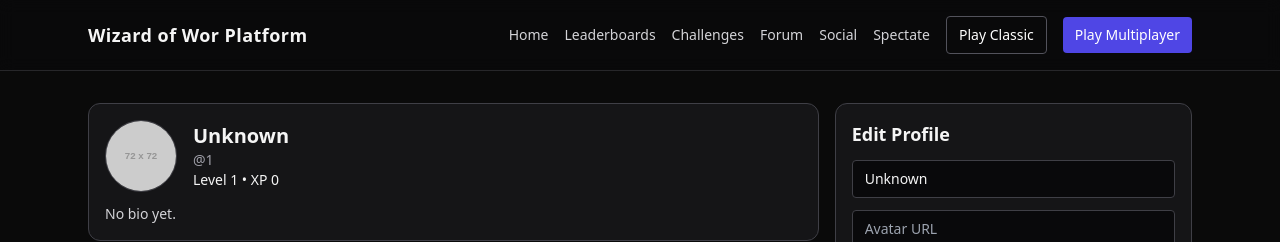
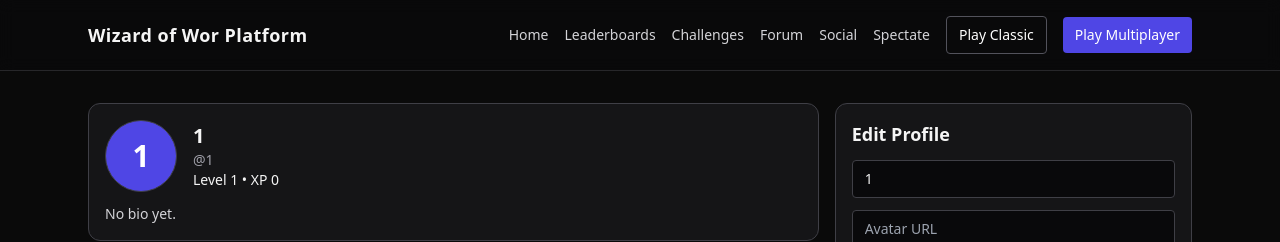
Before and after one commit to sushiomsky/swow, a Next.js app in the folder community-web/: page /community/profile/1 in a window 1280 px wide. Shown: the top 242 px of the page. Built offline with nearby package versions, Linux system fonts and the light colour scheme; no server answers.

Commit message:
polish(F3): profil-fallback username statt Unknown, initialen-avatar

```diff
--- a/community-web/app/community/profile/[username]/page.jsx
+++ b/community-web/app/community/profile/[username]/page.jsx
@@ -8,7 +8,7 @@ import { apiGet } from '../../../../lib/api';
 export default async function ProfilePage({ params }) {
   const profile = await apiGet(`/users/profile/${params.username}`).catch(() => ({
     username: params.username,
-    display_name: 'Unknown',
+    display_name: params.username,
     xp: 0,
     level: 1
   }));
--- a/community-web/components/ProfileCard.jsx
+++ b/community-web/components/ProfileCard.jsx
@@ -2,16 +2,28 @@ export default function ProfileCard({ profile }) {
   const topTitle = Array.isArray(profile.achievements) && profile.achievements.length > 0
     ? profile.achievements[profile.achievements.length - 1]
     : null;
+  // F3: Profil-Fallback — Username statt 'Unknown', Initialen-Avatar statt Platzhalter-Bild.
+  const name = profile.display_name || profile.username || 'Spieler';
+  const initial = String(name).trim().charAt(0).toUpperCase() || '?';
   return (
     <section className="card">
       <div className="flex items-center gap-4">
-        <img
-          src={profile.avatar_url || 'https://placehold.co/72x72'}
-          alt="avatar"
-          className="h-[72px] w-[72px] rounded-full border border-zinc-700"
-        />
+        {profile.avatar_url ? (
+          <img
+            src={profile.avatar_url}
+            alt={`Avatar von ${name}`}
+            className="h-[72px] w-[72px] rounded-full border border-zinc-700"
+          />
+        ) : (
+          <div
+            aria-label={`Avatar von ${name}`}
+            className="flex h-[72px] w-[72px] items-center justify-center rounded-full border border-zinc-700 bg-indigo-600 text-3xl font-bold text-white"
+          >
+            {initial}
+          </div>
+        )}
         <div>
-          <h2 className="text-xl font-semibold">{profile.display_name || profile.username}</h2>
+          <h2 className="text-xl font-semibold">{name}</h2>
           <p className="text-sm text-zinc-400">@{profile.username}</p>
           <p className="text-sm">Level {profile.level} • XP {profile.xp}</p>
           {topTitle && <p className="text-xs text-amber-300">Top title: {topTitle}</p>}
```
